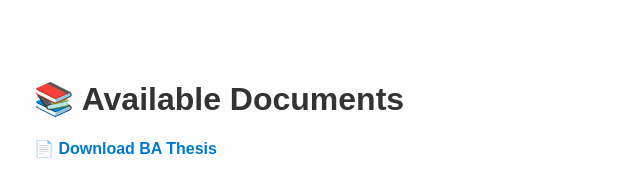
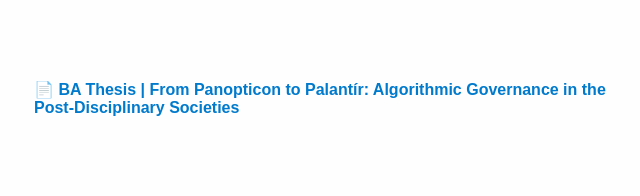
Before and after one commit to UtkuBilenDemir/BA-Thesis, a plain HTML site: page index.html in a window 1280 px wide. Shown: the whole page, without its empty margins (306-946 px from the left). Drawn offline with Linux system fonts and the light colour scheme.

Commit message:
ba_thesis

```diff
--- a/index.html
+++ b/index.html
@@ -31,9 +31,10 @@
   </style>
 </head>
 <body>
-  <h1>📚 Available Documents</h1>
+<!-- <h1>📚 Available Documents</h1> -->
+
   <ul>
-    <li>📄 <a href="ba_thesis/ba_thesis.pdf" target="_blank">Download BA Thesis</a></li>
+    <li>📄 <a href="ba_thesis/ba_thesis.pdf" target="_blank">BA Thesis | From Panopticon to Palantír: Algorithmic Governance in the Post-Disciplinary Societies</a></li>
   </ul>
 </body>
 </html>
```
Also changed, not shown: 2 other files.
